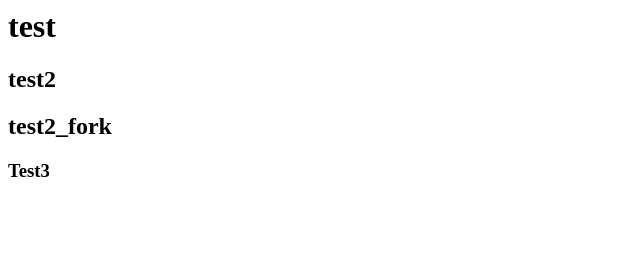
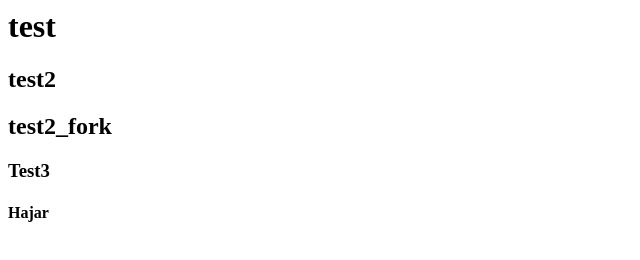
Before and after one commit to medchetoui/demonstration_github, a plain HTML site: page index.html in a window 1280 px wide. Shown: the full height of the page, 0-640 px from the left. Drawn offline with Linux system fonts and the light colour scheme.

Commit message:
changement de Hajar

```diff
--- a/index.html
+++ b/index.html
@@ -2,3 +2,4 @@
 <h2>test2</h2>
 <h2> test2_fork </h2>
 <h3>Test3</h3>
+<h4>Hajar</h4>
```
